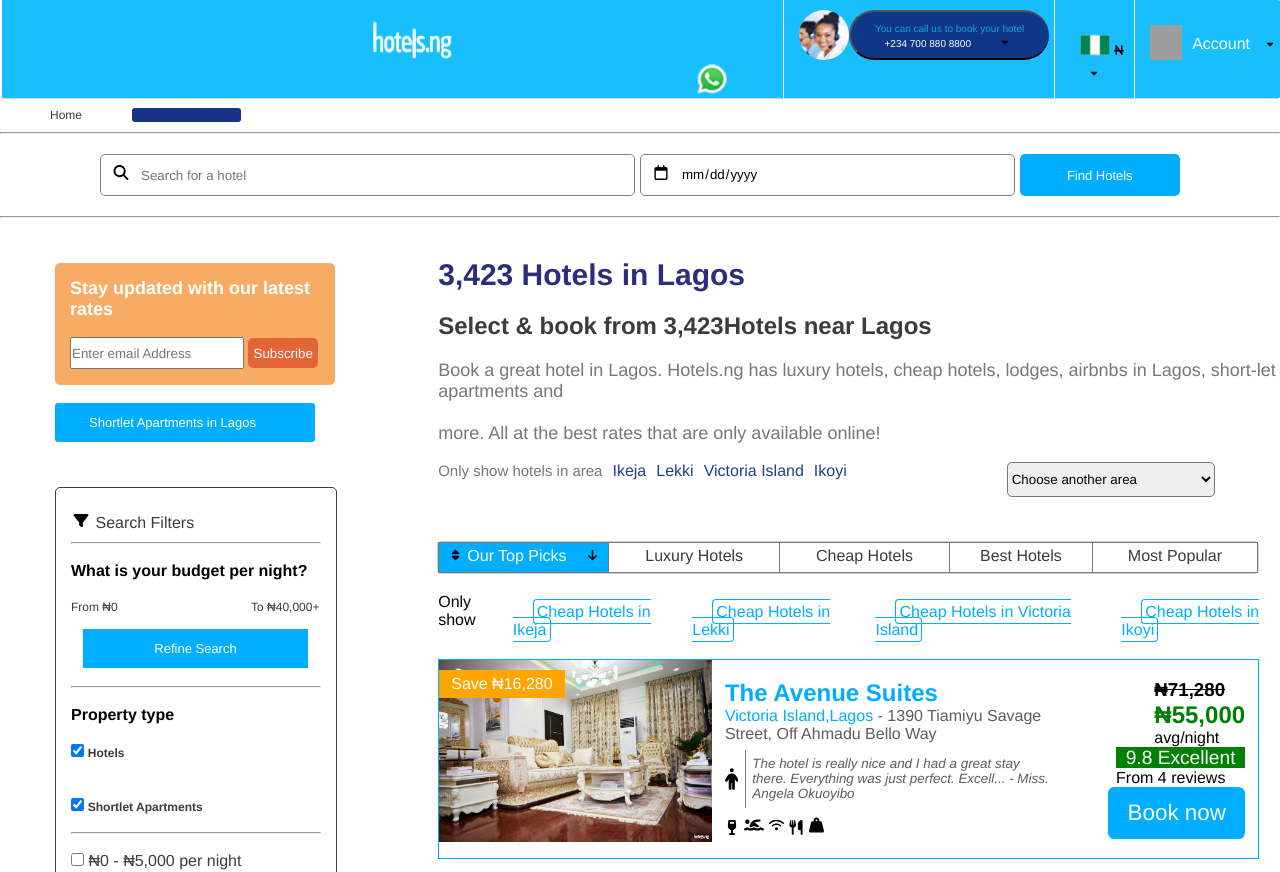
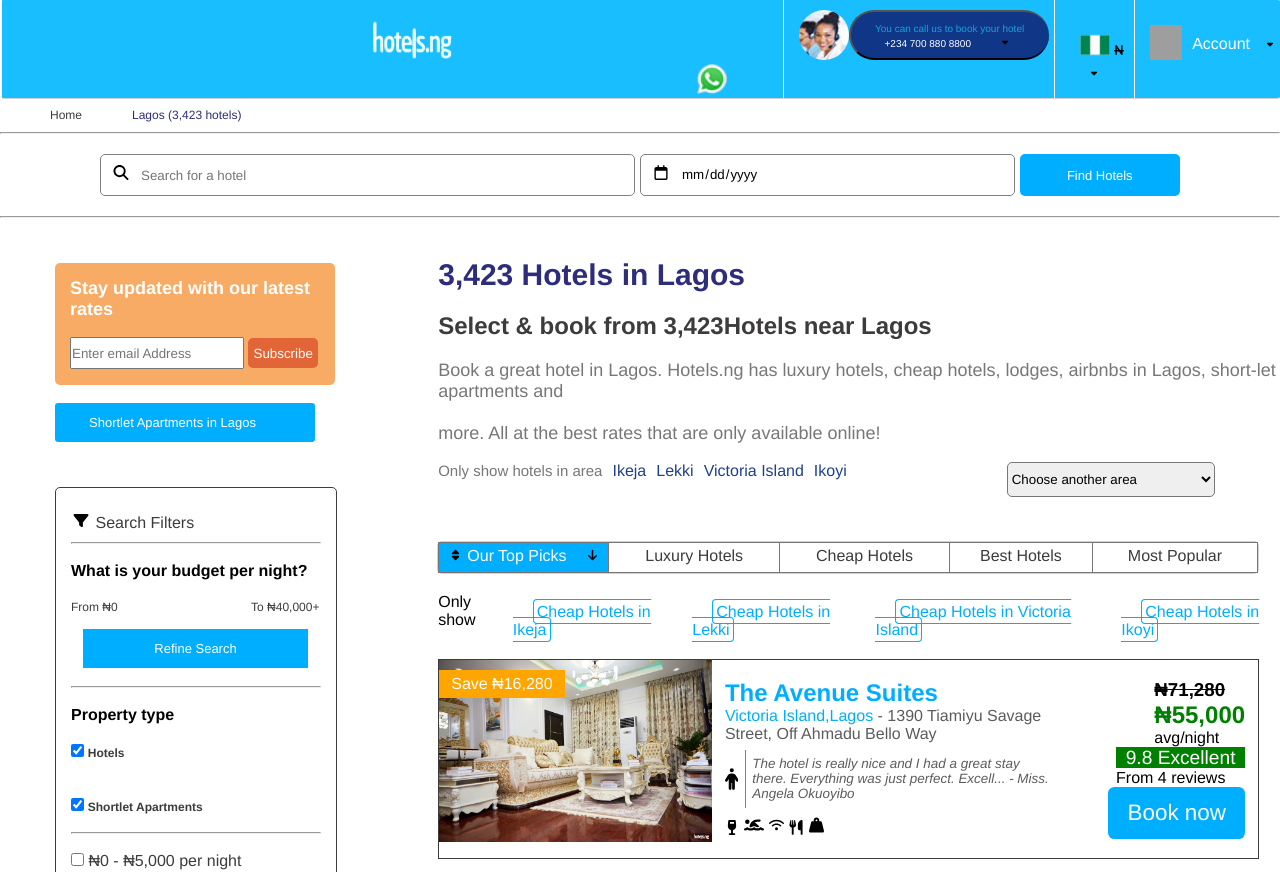
Before and after one commit to esteriella/project_ng, a plain HTML site: page hotels-in-lagos.html in a window 1280 px wide. Shown: the top 872 px of the page. Drawn offline with Linux system fonts and the light colour scheme; grey boxes are pictures that could not be loaded.

Commit message:
added change

```diff
--- a/hotels-in-lagos.html
+++ b/hotels-in-lagos.html
@@ -153,7 +153,7 @@
             </li>
 
             <li>
-                <a class="active" href="#"><span>
+                <a class="actives" href="#"><span>
                     Lagos</span>  (3,423   hotels)
                 </a>
             </li>
--- a/style.css
+++ b/style.css
@@ -786,6 +786,10 @@ ul :hover ul{
     font-size: 12px;
 }
 
+.actives {
+    color: rgb(45, 45, 124);
+}
+
 .homepage-v6 {
     background-color: #fff;
     margin-top: 20px;
@@ -1020,11 +1024,15 @@ h4 .lagos-h{
 }
 
 .listing-hotels {
-    border: 1px solid rgb(0, 174, 255);
+    border: 1px solid rgb(61, 59, 59);
     margin-bottom: 50px;
     display: grid;
     grid-template-columns: 0.75fr 1fr 0.5fr;
     width: 95%;
+}
+
+.listing-hotels:hover {
+    border: 1px solid rgb(0, 174, 255);
 }
 
 .listing-hotels img{
```
